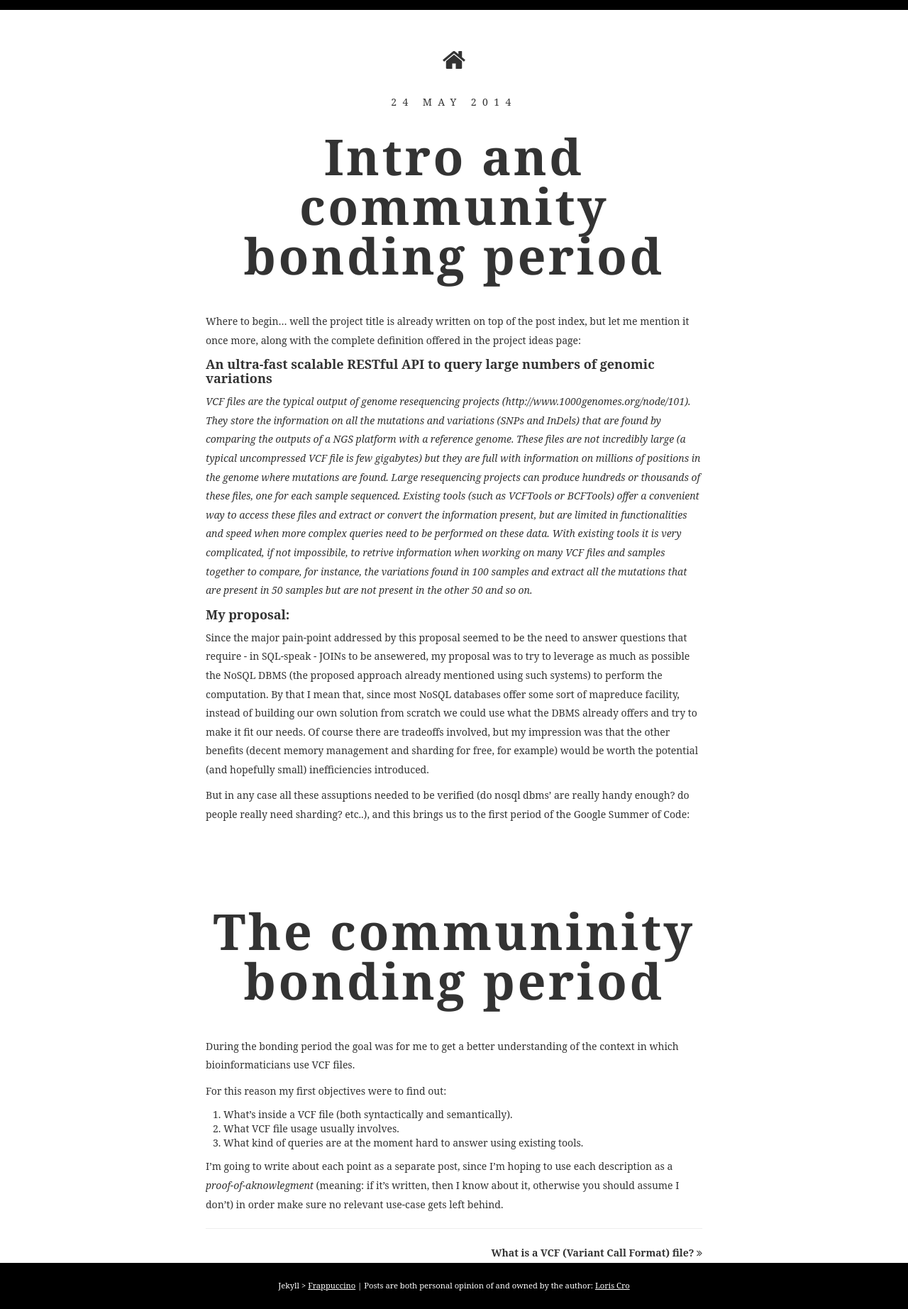
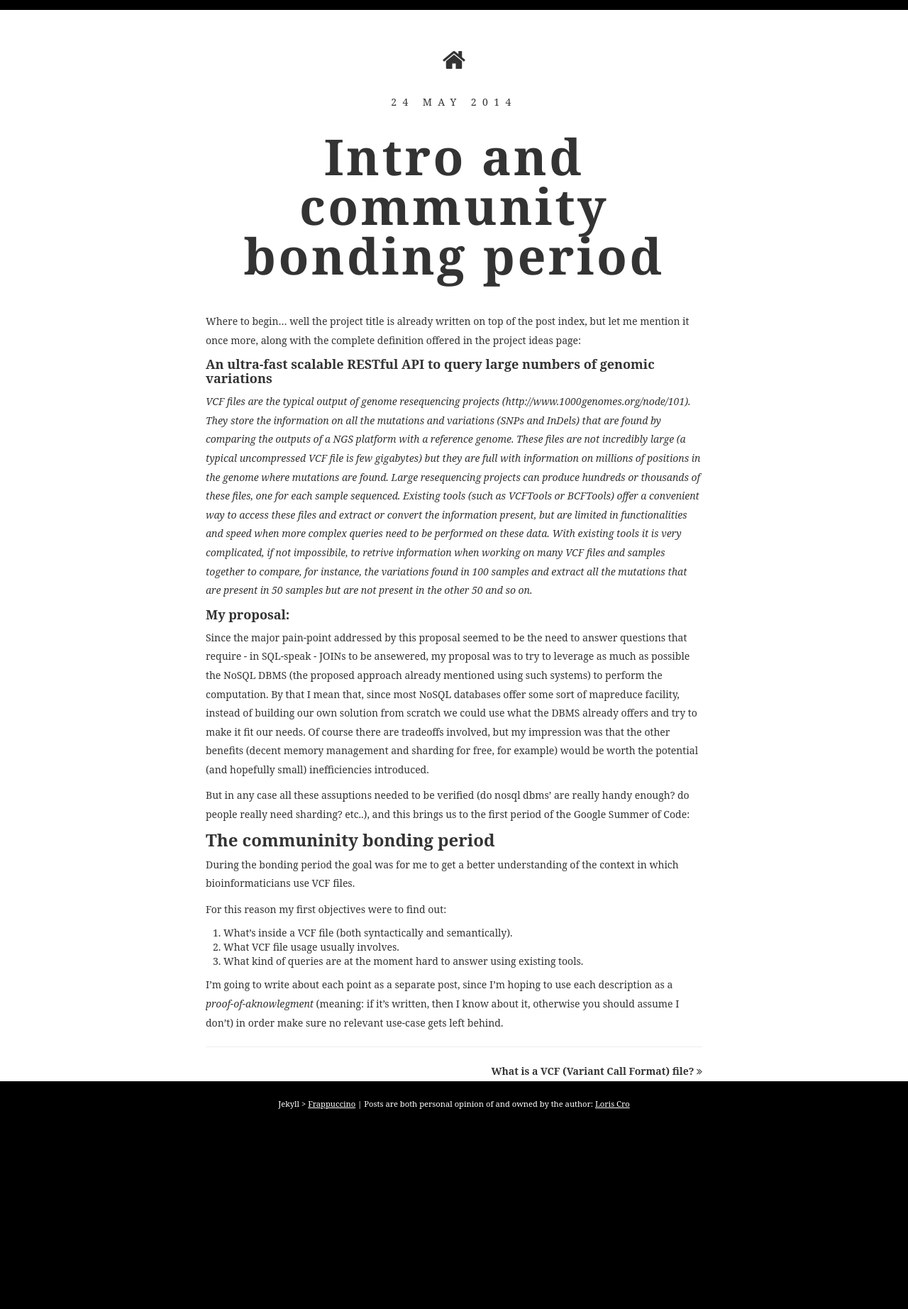
Before and after one commit to kristoff-it/GSoC-2014-OBF, a Jekyll site: the page built from _posts/2014-05-24-intro.md, in a window 1280 px wide. Shown: the whole page at 71% size. Built offline with Jekyll 4.4.1, drawn with Linux system fonts in a browser that asks for light colours; some web fonts are replaced; Markdown is read by kramdown in place of the engine named in the settings; after the commit the page ends 1589 px from its top, so only the background shows below that.

Commit message:
last fix

```diff
--- a/_posts/2014-05-24-intro.md
+++ b/_posts/2014-05-24-intro.md
@@ -18,8 +18,8 @@ Of course there are tradeoffs involved, but my impression was that  the other be
 But in any case all these assuptions needed to be verified (do nosql dbms' are really handy enough? do people really need sharding? etc..), and this brings us to the first period of the Google Summer of Code:
 
 
-The communinity bonding period
-------------------------------
+### The communinity bonding period ###
+
 
 During the bonding period the goal was for me to get a better understanding of the context in which bioinformaticians use VCF files.
 
```
